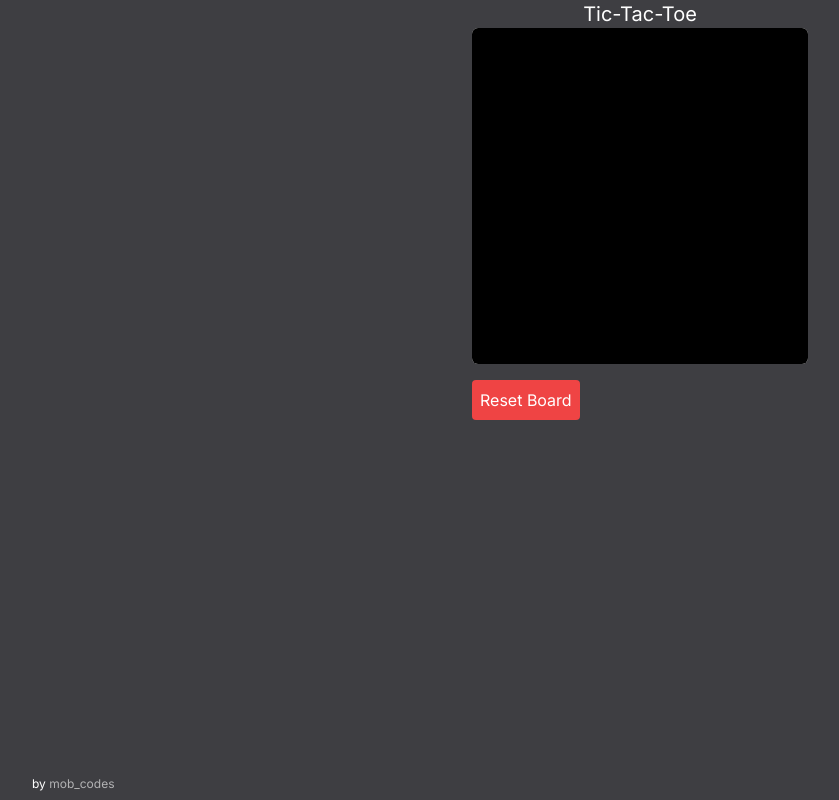
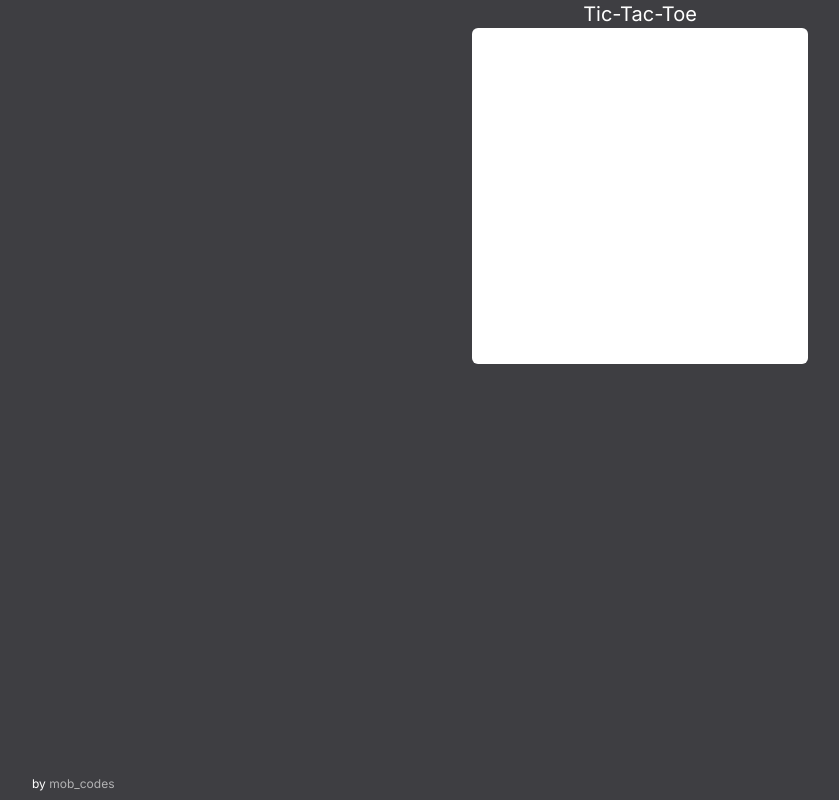
Before and after one commit to moboluwade/tic-tac-toe, a Next.js app: page /tic-tac-toe in a window 1280 px wide. Shown: the whole page, without its empty margins (0-839 px from the left). Built offline with nearby package versions, Linux system fonts and the light colour scheme.

Commit message:
initialize singleplayer component

```diff
--- a/src/app/components/tic-tac-toe/GameBoard.tsx
+++ b/src/app/components/tic-tac-toe/GameBoard.tsx
@@ -2,6 +2,7 @@
 import { useState } from "react";
 import Multiplayer from "./gameMode/Multiplayer";
 import Image from "next/image";
+import Singleplayer from "./gameMode/Singleplayer";
 
 const GamePieceCross: React.FC = () => {
     return (
@@ -16,6 +17,7 @@ const GamePieceDot: React.FC = () => {
 }
 
 const GameBoard = () => {
+    const [gameMode, setGameMode] = useState<null | string>(null)
     const [board, setBoard] = useState<(null | string)[][]>([
         [null, null, null],
         [null, null, null],
@@ -24,7 +26,8 @@ const GameBoard = () => {
 
     return (
         <div>
-            <Multiplayer board={board} setBoard={setBoard} GamePieceCross={GamePieceCross} GamePieceDot={GamePieceDot}/>
+            {gameMode === 'singleplayer' && < Singleplayer board={board} setBoard={setBoard} GamePieceCross={GamePieceCross} GamePieceDot={GamePieceDot} />}
+            {gameMode === 'multiplayer' && < Multiplayer board={board} setBoard={setBoard} GamePieceCross={GamePieceCross} GamePieceDot={GamePieceDot} />}
         </div>
     )
 }
--- a/src/app/components/tic-tac-toe/gameMode/Multiplayer.tsx
+++ b/src/app/components/tic-tac-toe/gameMode/Multiplayer.tsx
@@ -1,8 +1,6 @@
 "use client";
 
 import { Dispatch, SetStateAction, useEffect, useState } from "react";
-import Image from 'next/image';
-
 
 interface MultiplayerProps {
     board: (string | null)[][];
```
